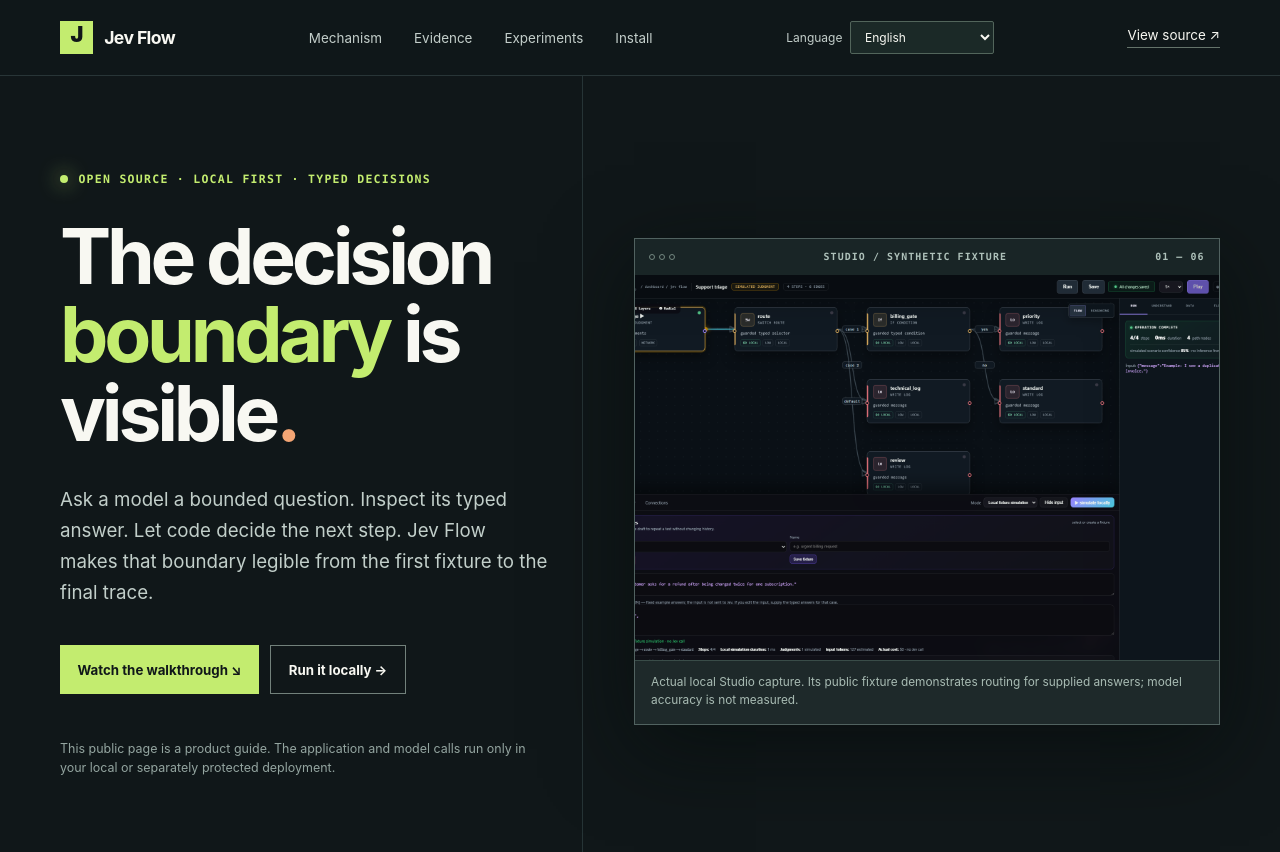
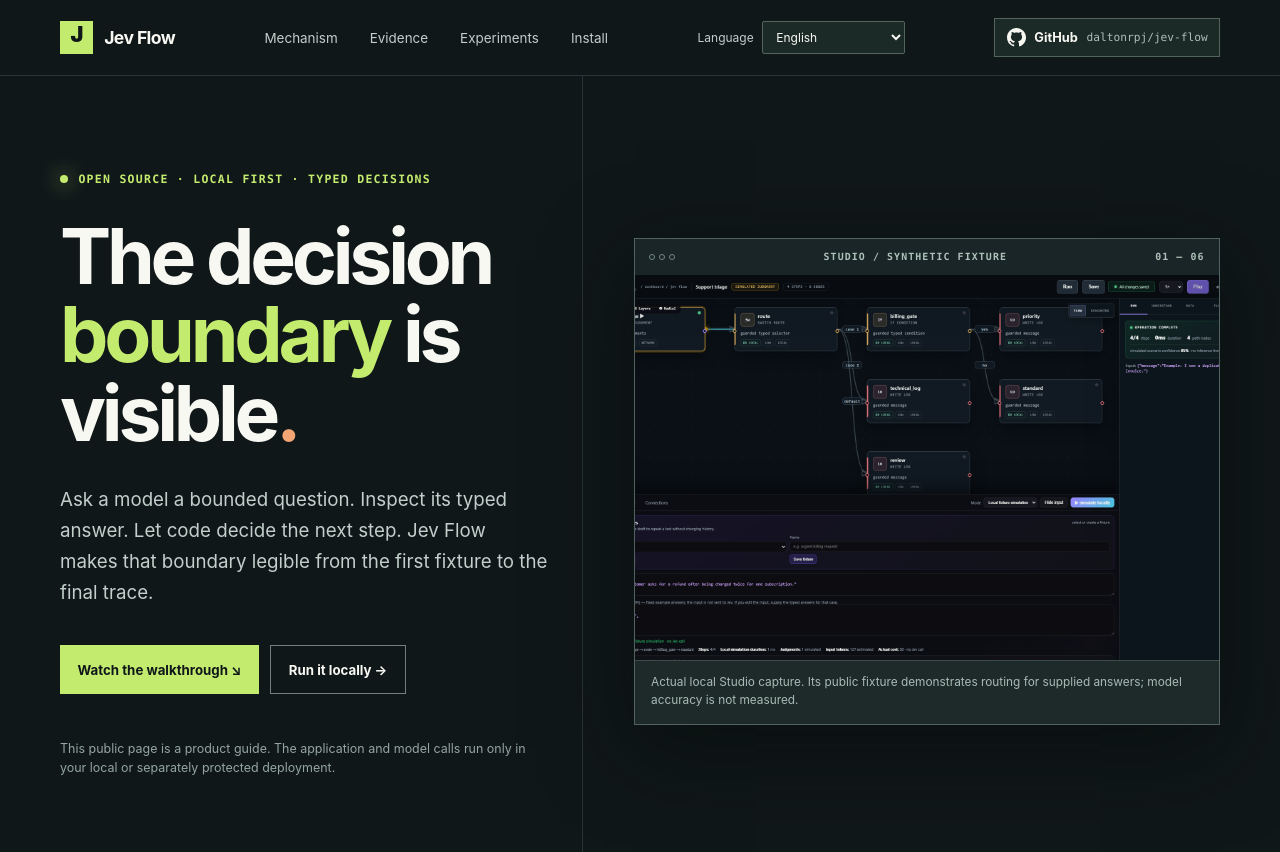
Before and after one commit to daltonrpj/jev-flow, a website: page site/index.html in a window 1280 px wide. Shown: the top 852 px of the page. Drawn offline with Linux system fonts and the light colour scheme; files whose address does not match are found by name.

Commit message:
Add visible GitHub repository link to public site

```diff
--- a/scripts/build-site.mjs
+++ b/scripts/build-site.mjs
@@ -16,6 +16,7 @@ const invariantText = new Set([
   'J', 'Jev Flow', '.', '·', '{ }', '?', '◇', '↗', '↳', '/', '27', '388,080',
   '01', '02', '03', '04', '01 — 06', '02 — 06',
   'English', 'Português (Brasil)', 'Español', 'Français', 'Deutsch',
+  'GitHub', 'daltonrpj/jev-flow',
   'http://127.0.0.1:8723/jev/flows',
   'git clone https://github.com/daltonrpj/jev-flow.git\ncd jev-flow\nnpm ci\nnpm start',
 ]);
--- a/site/index.html
+++ b/site/index.html
@@ -13,7 +13,7 @@
     <a class="wordmark" href="#top" aria-label="Jev Flow, back to top"><span class="brand-symbol" aria-hidden="true">J<span class="brand-dot">·</span></span><span>Jev Flow</span></a>
     <nav aria-label="Main navigation"><a href="#mechanism">Mechanism</a><a href="#evidence">Evidence</a><a href="#experiments">Experiments</a><a href="#install">Install</a></nav>
     <label class="language-control" for="site-language"><span>Language</span><select id="site-language" aria-label="Choose language"><option value="en">English</option><option value="pt-BR">Português (Brasil)</option><option value="es">Español</option><option value="fr">Français</option><option value="de">Deutsch</option></select></label>
-    <a class="header-repo" href="https://github.com/daltonrpj/jev-flow">View source ↗</a>
+    <a class="header-repo" href="https://github.com/daltonrpj/jev-flow"><svg class="github-mark" viewBox="0 0 16 16" aria-hidden="true" focusable="false"><path fill="currentColor" d="M6.766 11.328c-2.063-.25-3.516-1.734-3.516-3.656 0-.781.281-1.625.75-2.188-.203-.515-.172-1.609.063-2.062.625-.078 1.468.25 1.968.703.594-.187 1.219-.281 1.985-.281.765 0 1.39.094 1.953.265.484-.437 1.344-.765 1.969-.687.218.422.25 1.515.046 2.047.5.593.766 1.39.766 2.203 0 1.922-1.453 3.375-3.547 3.64.531.344.89 1.094.89 1.954v1.625c0 .468.391.734.86.547C13.781 14.359 16 11.53 16 8.03 16 3.61 12.406 0 7.984 0 3.563 0 0 3.61 0 8.031a7.88 7.88 0 0 0 5.172 7.422c.422.156.828-.125.828-.547v-1.25c-.219.094-.5.156-.75.156-1.031 0-1.64-.562-2.078-1.609-.172-.422-.36-.672-.719-.719-.187-.015-.25-.093-.25-.187 0-.188.313-.328.625-.328.453 0 .844.281 1.25.86.313.452.64.655 1.031.655s.641-.14 1-.5c.266-.265.47-.5.657-.656"/></svg><span class="header-repo-name">GitHub</span><span class="header-repo-slug">daltonrpj/jev-flow</span></a>
   </header>
   <main id="main">
     <section class="hero section-shell" id="top" aria-labelledby="hero-title">
--- a/site/styles.css
+++ b/site/styles.css
@@ -18,7 +18,11 @@ figure{margin:0}
 .site-header nav{display:flex;gap:2rem;align-items:center;color:#c3ceca;font-size:.84rem}
 .site-header nav a,.header-repo,.text-link,.film-links a,.install-links a,.catalog-metric a{transition:color .2s ease}
 .site-header nav a:hover,.header-repo:hover,.text-link:hover,.film-links a:hover,.install-links a:hover,.catalog-metric a:hover{color:var(--lime)}
-.header-repo{font-size:.84rem;border-bottom:1px solid #64736a;padding-bottom:.3rem;white-space:nowrap}
+.header-repo{display:inline-flex;align-items:center;gap:.55rem;font-size:.8rem;border:1px solid #52655b;padding:.58rem .7rem;white-space:nowrap;background:#1b2927}
+.github-mark{width:19px;height:19px;flex:none}
+.header-repo-name{font-weight:700}
+.header-repo-slug{color:#aebeb7;font-family:ui-monospace,SFMono-Regular,Consolas,monospace;font-size:.7rem}
+.header-repo:hover .header-repo-slug{color:var(--lime)}
 .hero{min-height:750px;display:grid;grid-template-columns:47% 53%;align-items:center;position:relative;padding-block:6rem 8rem;gap:0}
 .hero:before{content:"";position:absolute;inset:0 auto 0 45%;width:1px;background:#263436}
 .hero-copy{position:relative;z-index:1;padding-right:3.6rem}
```
Also changed, not shown: THIRD_PARTY_NOTICES.md (+1 -0 lines), scripts/site-build.test.mjs (+3 -0 lines).
